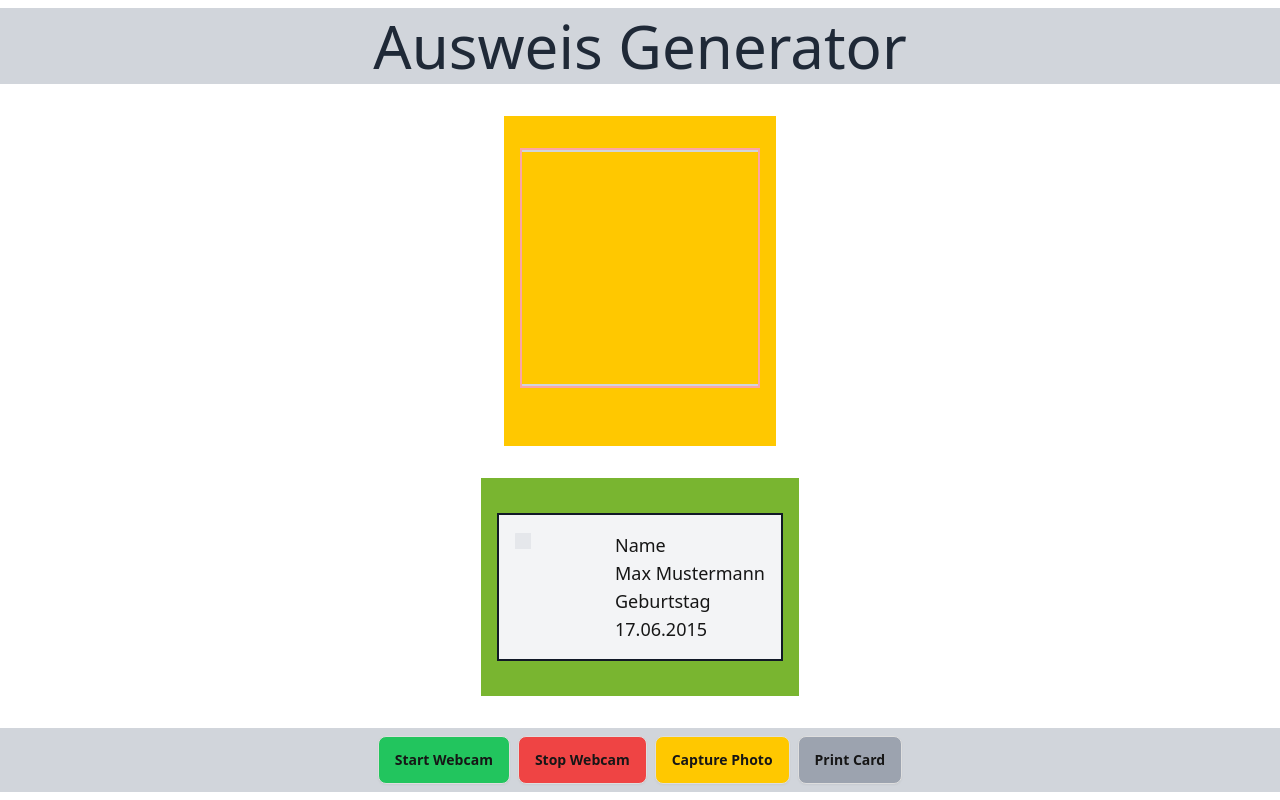
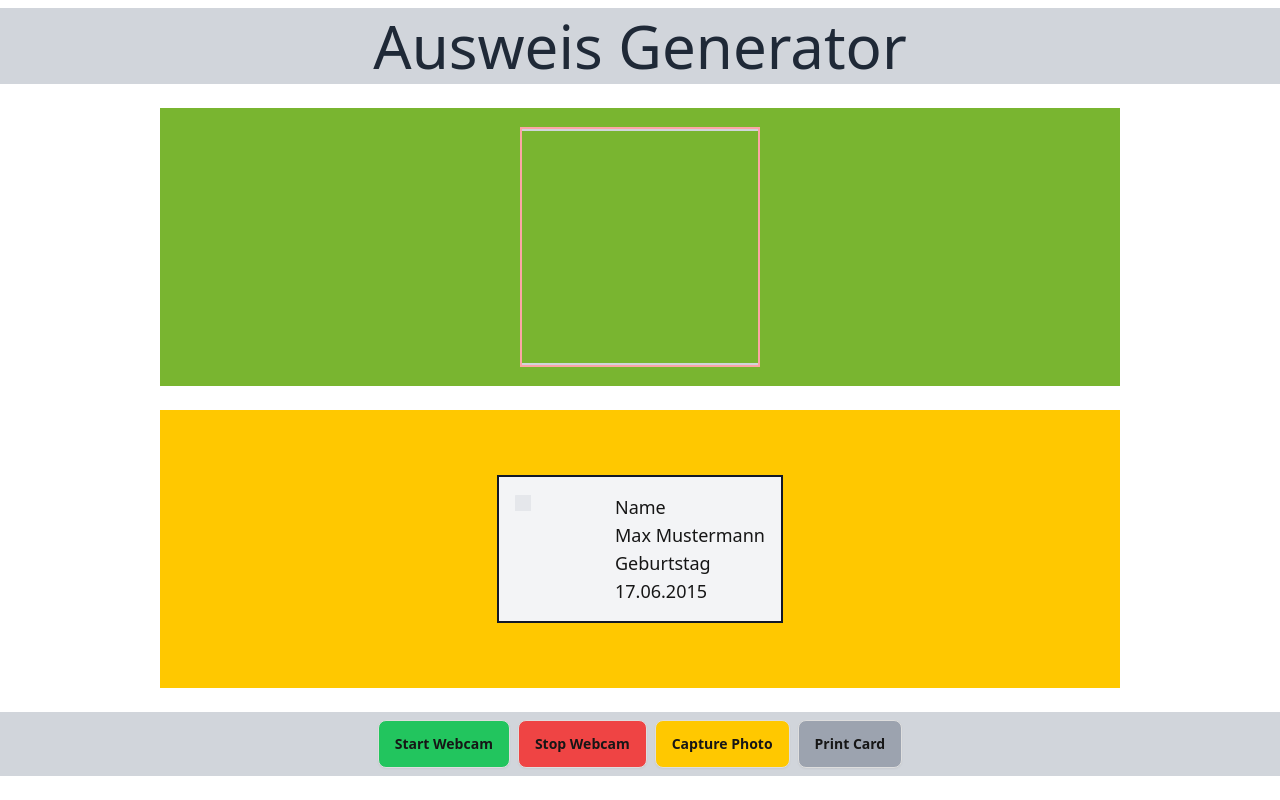
Before and after one commit to stiftungjugendundmedien/ausweis-app, a SvelteKit app: page / in a window 1280 px wide. Built offline with nearby package versions, Linux system fonts and the light colour scheme; some icons are missing.

Commit message:
optimize for horizontal layout

```diff
--- a/src/routes/+page.svelte
+++ b/src/routes/+page.svelte
@@ -101,16 +101,17 @@
 	}
 </script>
 
-<div class="flex h-full min-h-screen flex-col items-center justify-center gap-4">
+<div class="flex h-screen min-h-screen flex-col items-center justify-center gap-2 pb-4">
 	<!-- HEADLINE -->
-	<section class="m-2 min-w-full flex-none px-4 py-2 screen:bg-gray-300 print:bg-none">
+	<section class="m-2 min-w-full flex-none px-4 py-2 screen:bg-gray-300 print:hidden print:bg-none">
 		<div class="flex items-center justify-center">
 			<h1 class="text-6xl text-gray-800">Ausweis Generator</h1>
 		</div>
 	</section>
 
 	<!-- WEBCAM -->
-	<section class="m-2 grow bg-primary px-4 py-2 print:hidden">
+	<section class="m-2 h-48 w-3/4 grow bg-secondary px-4 py-2 print:hidden">
+		<div class="flex h-full min-h-full items-center justify-center">
 			<div class="relative mb-6 mt-6 h-[240px] w-[240px] overflow-hidden border-2 border-red-300">
 				<!-- svelte-ignore a11y_media_has_caption -->
 				<video
@@ -118,6 +119,7 @@
 					autoplay={true}
 					bind:this={videoRef}
 				></video>
+			</div>
 		</div>
 		<canvas
 			class="mt-4 rounded-sm bg-gray-200 screen:hidden print:hidden"
@@ -128,8 +130,8 @@
 	</section>
 
 	<!-- BUSINESS CARD -->
-	<section class="m-2 h-48 grow px-4 py-2 screen:bg-secondary">
-		<div class="flex h-full min-h-full items-center">
+	<section class="m-2 h-48 w-3/4 grow px-4 py-2 screen:bg-primary">
+		<div class="flex h-full min-h-full items-center justify-center">
 			<div
 				class="grid grid-cols-5 border-2 border-solid border-gray-900 p-4 screen:bg-gray-100 print:h-[55mm] print:w-[85mm]"
 			>
```
Lines whose indentation alone changed are shown as unchanged.
